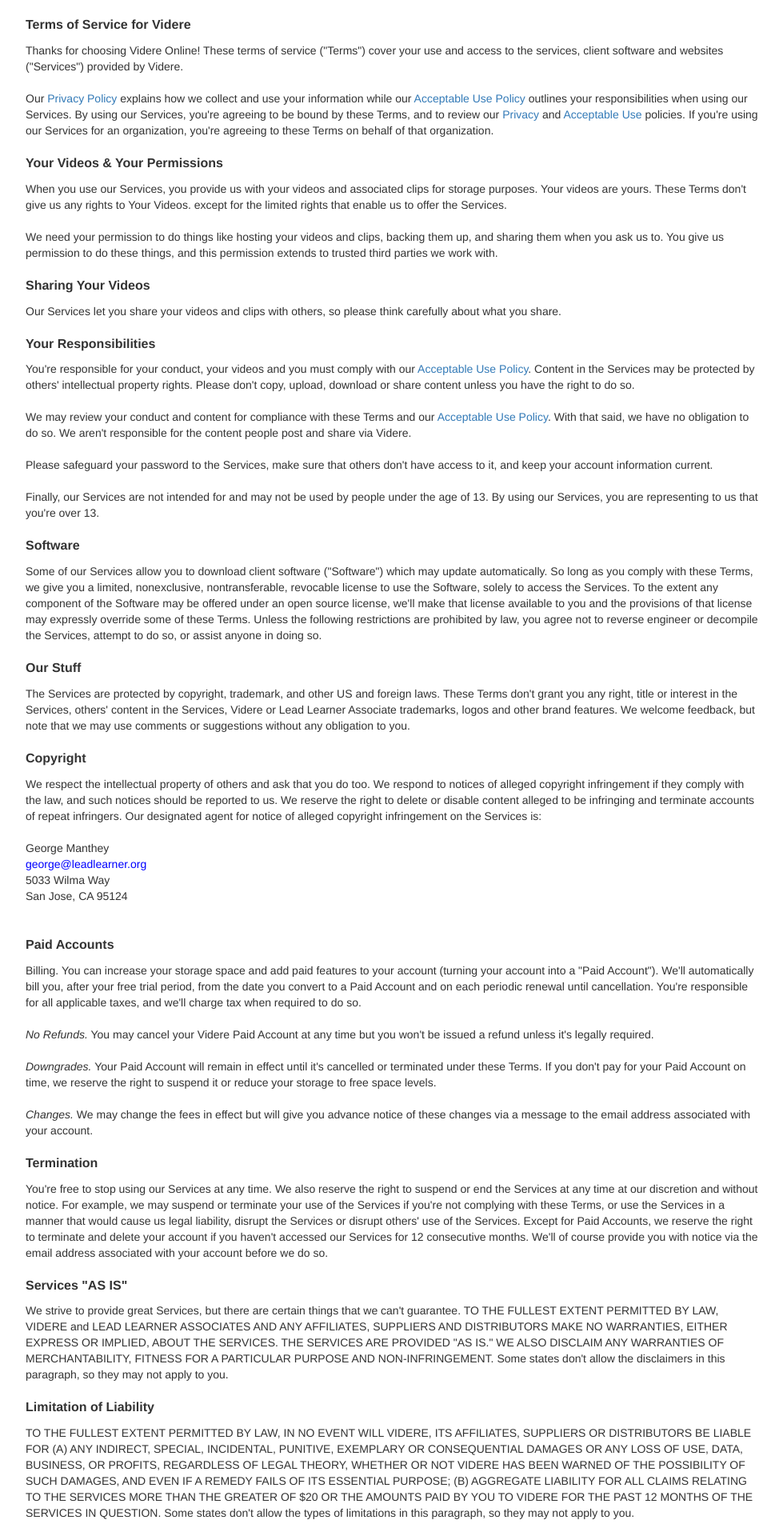
After one commit to onlystar1991/paint-service-portal, a CodeIgniter app: page /database/home/terms in a window 1280 px wide. The commit adds this page. Shown: the top 1920 px of the page at 80% size, without its empty margins (148-1127 px from the left). Run offline with CodeIgniter, Linux system fonts and the light colour scheme; classes that the project's autoload settings leave out are loaded by file name.

Commit message:
welcome page, terms of service added

```diff
--- a/application/config/routes.php
+++ b/application/config/routes.php
@@ -54,3 +54,4 @@
 $route['translate_uri_dashes'] = FALSE;
 $route['video_detail/(:any)'] = 'home/video_detail/$1';
 $route['reset_password/(:any)'] = 'user/reset_password/$1';
+$route['/'] = 'home/welcome';
--- a/application/controllers/Home.php
+++ b/application/controllers/Home.php
@@ -17,6 +17,7 @@
 		// Controller Specific CSS and Scripts
 
 		$this->data = array();
+		$this->script = array();
 
 	}
 
@@ -29,9 +30,27 @@
 				redirect('home/dashboard');
 			}
 		} else {
-			redirect('user/login');
+			redirect('home/welcome');
 		}
 	}
+
+	public function welcome() {
+		$this->css = array('home_welcome');
+		$this->template->load('main', 'home/welcome', $this->css, $this->script, $this->data);
+	}
+	public function terms() {
+		$this->css = array('home_welcome');
+		$this->template->load('main', 'home/_terms', $this->css, $this->script, $this->data);
+	}
+	public function policy() {
+		$this->css = array('home_welcome');
+		$this->template->load('main', 'home/_policy', $this->css, $this->script, $this->data);
+	}
+	public function agreement() {
+		$this->css = array('home_welcome');
+		$this->template->load('main', 'home/_agreement', $this->css, $this->script, $this->data);
+	}
+
 
 	public function dashboard() {
 		if ($this->user_model->is_logged_in()) {
--- a/application/models/user_model.php
+++ b/application/models/user_model.php
@@ -41,22 +41,25 @@
 		return $this->session->userdata('email') ? true : false;
 	}
 
-	public function register($email, $password) {
+	public function register($first_name, $last_name, $email, $password) {
 		$query = $this->db->select('email, id, pass')
 				->where('email', $email)
 				->limit(1)
 				->get('tbl_users');
-
 		if ($query->num_rows() === 1) {
 			return false;
 		} else {
-			$create_bucket = $this->backblaze->create_bucket($this->generate_bucket_name($email), 'allPublic');
+			// $create_bucket = $this->backblaze->create_bucket($this->generate_bucket_name($email), 'allPublic');
+			$create_bucket = 1;
 			if ($create_bucket) {
-				$data = array(
+				$data = array (
+					'first_name' => $first_name,
+					'last_name' => $last_name,
 					'email' => $email,
 					'pass' => md5($password),
 					'default_categories' => "{'categoryA', 'categoryB','categoryC','categoryD','categoryE','categoryF'}",
-					'bucket_id' => $create_bucket['bucket_id']
+					// 'bucket_id' => $create_bucket['bucket_id'],
+					'register' => date("Y-m-d H:i:s")
 				);
 				return $this->db->insert('tbl_users', $data);
 			} else {
--- /dev/null
+++ b/application/views/home/_terms.php
@@ -0,0 +1,98 @@
+<div class="container">
+	<div class="col-xs-12 col-sm-10 col-md-10 col-md-offset-1 col-sm-offset-1 main-content">
+		<p class="title">Terms of Service for Videre </p>
+
+		Thanks for choosing Videre Online! These terms of service ("Terms") cover your use and access to the services, client software and websites ("Services") provided by Videre.
+		<br><br>
+		Our <a href="<?= base_url()?>policy">Privacy Policy</a> explains how we collect and use your information while our <a href="<?= base_url()?>agreement">Acceptable Use Policy</a> outlines your responsibilities when using our Services. By using our Services, you're agreeing to be bound by these Terms, and to review our <a href="<?= base_url()?>policy">Privacy</a> and <a href="<?= base_url()?>agreement">Acceptable Use</a> policies. If you're using our Services for an organization, you're agreeing to these Terms on behalf of that organization.
+		<br><br>
+		<p class="title">Your Videos & Your Permissions</p>
+		When you use our Services, you provide us with your videos and associated clips for storage purposes. Your videos are yours. These Terms don't give us any rights to Your Videos. except for the limited rights that enable us to offer the Services.
+		<br><br>
+		We need your permission to do things like hosting your videos and clips, backing them up, and sharing them when you ask us to. You give us permission to do these things, and this permission extends to trusted third parties we work with.
+		<br><br>
+		<p class="title">Sharing Your Videos</p>
+		Our Services let you share your videos and clips with others, so please think carefully about what you share.
+		<br><br>
+		<p class="title">Your Responsibilities</p>
+
+		You're responsible for your conduct, your videos and you must comply with our <a href="<?= base_url()?>agreement">Acceptable Use Policy</a>. Content in the Services may be protected by others' intellectual property rights. Please don't copy, upload, download or share content unless you have the right to do so.
+		<br><br>
+		We may review your conduct and content for compliance with these Terms and our <a href="<?= base_url()?>agreement">Acceptable Use Policy</a>.
+		With that said, we have no obligation to do so. We aren't responsible for the content people post and share via Videre.
+		<br><br>
+		Please safeguard your password to the Services, make sure that others don't have access to it, and keep your account information current.
+		<br><br>
+		Finally, our Services are not intended for and may not be used by people under the age of 13. By using our Services, you are representing to us that you're over 13.
+		<br><br>
+		<p class="title">Software</p>
+		Some of our Services allow you to download client software ("Software") which may update automatically. So long as you comply with these Terms, we give you a limited, nonexclusive, nontransferable, revocable license to use the Software, solely to access the Services. To the extent any component of the Software may be offered under an open source license, we'll make that license available to you and the provisions of that license may expressly override some of these Terms. Unless the following restrictions are prohibited by law, you agree not to reverse engineer or decompile the Services, attempt to do so, or assist anyone in doing so.
+		<br></br>
+		<p class="title">Our Stuff</p>
+		The Services are protected by copyright, trademark, and other US and foreign laws. These Terms don't grant you any right, title or interest in the Services, others' content in the Services, Videre or Lead Learner Associate trademarks, logos and other brand features. We welcome feedback, but note that we may use comments or suggestions without any obligation to you.
+		<br><br>
+		<p class="title">Copyright</p>
+		We respect the intellectual property of others and ask that you do too. We respond to notices of alleged copyright infringement if they comply with the law, and such notices should be reported to us. We reserve the right to delete or disable content alleged to be infringing and terminate accounts of repeat infringers. Our designated agent for notice of alleged copyright infringement on the Services is:
+		<br><br>
+		George Manthey<br>
+		<a class="mailto" href="mailto:george@leadlearner.org?Subject=Ask%20Questions">george@leadlearner.org</a>
+		<br>
+		5033 Wilma Way<br>
+		San Jose, CA  95124<br>
+		<br><br>
+
+		<p class="title">Paid Accounts</p>
+		Billing. You can increase your storage space and add paid features to your account (turning your account into a "Paid Account"). We'll automatically bill you, after your free trial period, from the date you convert to a Paid Account and on each periodic renewal until cancellation. You're responsible for all applicable taxes, and we'll charge tax when required to do so.
+		<br><br>
+		<span class="italic-font">No Refunds.</span> You may cancel your Videre Paid Account at any time but you won't be issued a refund unless it's legally required.
+		<br><br>
+		<span class="italic-font">Downgrades.</span> Your Paid Account will remain in effect until it's cancelled or terminated under these Terms. If you don't pay for your Paid Account on time, we reserve the right to suspend it or reduce your storage to free space levels.
+		<br><br>
+		<span class="italic-font">Changes.</span> We may change the fees in effect but will give you advance notice of these changes via a message to the email address associated with your account.
+		<br><br>
+		<p class="title">Termination</p>
+		You're free to stop using our Services at any time. We also reserve the right to suspend or end the Services at any time at our discretion and without notice. For example, we may suspend or terminate your use of the Services if you're not complying with these Terms, or use the Services in a manner that would cause us legal liability, disrupt the Services or disrupt others' use of the Services. Except for Paid Accounts, we reserve the right to terminate and delete your account if you haven't accessed our Services for 12 consecutive months. We'll of course provide you with notice via the email address associated with your account before we do so.
+		<br><br>
+		<p class="title">Services "AS IS"</p>
+		We strive to provide great Services, but there are certain things that we can't guarantee. TO THE FULLEST EXTENT PERMITTED BY LAW, VIDERE and LEAD LEARNER ASSOCIATES AND ANY AFFILIATES, SUPPLIERS AND DISTRIBUTORS MAKE NO WARRANTIES, EITHER EXPRESS OR IMPLIED, ABOUT THE SERVICES. THE SERVICES ARE PROVIDED "AS IS." WE ALSO DISCLAIM ANY WARRANTIES OF MERCHANTABILITY, FITNESS FOR A PARTICULAR PURPOSE AND NON-INFRINGEMENT. Some states don't allow the disclaimers in this paragraph, so they may not apply to you.
+		<br><br>
+		<p class="title">Limitation of Liability</p>
+		TO THE FULLEST EXTENT PERMITTED BY LAW, IN NO EVENT WILL VIDERE, ITS AFFILIATES, SUPPLIERS OR DISTRIBUTORS BE LIABLE FOR (A) ANY INDIRECT, SPECIAL, INCIDENTAL, PUNITIVE, EXEMPLARY OR CONSEQUENTIAL DAMAGES OR ANY LOSS OF USE, DATA, BUSINESS, OR PROFITS, REGARDLESS OF LEGAL THEORY, WHETHER OR NOT VIDERE HAS BEEN WARNED OF THE POSSIBILITY OF SUCH DAMAGES, AND EVEN IF A REMEDY FAILS OF ITS ESSENTIAL PURPOSE; (B) AGGREGATE LIABILITY FOR ALL CLAIMS RELATING TO THE SERVICES MORE THAN THE GREATER OF $20 OR THE AMOUNTS PAID BY YOU TO VIDERE FOR THE PAST 12 MONTHS OF THE SERVICES IN QUESTION. Some states don't allow the types of limitations in this paragraph, so they may not apply to you.
+		<br><br>
+		<p class="title">Resolving Disputes</p>
+		<span class="italic-font">Let's Try To Work Things Out First.</span> We want to address your concerns without needing a formal legal case. Before filing a claim against Videre, you agree to try to resolve the dispute informally by contacting info@leadlearner.org. We'll try to resolve the dispute informally by contacting you via email. If a dispute is not resolved within 15 days of submission, you or Videre may bring a formal proceeding.
+		<br><br>
+
+		<span class="italic-font">We Both Agree To Arbitrate.</span> You and Videre agree to resolve any claims relating to these Terms or the Services through final and binding arbitration, except as set forth under Exceptions to Agreement to Arbitrate below.
+		<br><br>
+
+		<span class="italic-font">Opt-out of Agreement to Arbitrate.</span> You can decline this agreement to arbitrate (only within 30 days of agreeing to these Terms of Service) by contacting Videre at info@leadlearner.org.
+		<br><br>
+
+		<span class="italic-font">Arbitration Procedures.</span> The American Arbitration Association (AAA) will administer the arbitration under its Commercial Arbitration Rules and the Supplementary Procedures for Consumer Related Disputes. The arbitration will be held in San Jose (CA), or any other location we agree to.
+		<br><br>
+
+		<span class="italic-font">Arbitration Fees and Incentives.</span> The AAA rules will govern payment of all arbitration fees. Videre will not seek its attorneys' fees and costs in arbitration unless the arbitrator determines that your claim is frivolous.
+		<br><br>
+
+		<span class="italic-font">Exceptions to Agreement to Arbitrate.</span> Either you or Videre may assert claims, if they qualify, in small claims court in San Jose (CA) or any United States county where you live or work. Either party may bring a lawsuit solely for injunctive relief to stop unauthorized use or abuse of the Services, or intellectual property infringement (for example, trademark, trade secret, copyright, or patent rights) without first engaging in arbitration or the informal dispute-resolution process described above.
+		<br><br>
+
+		<span class="italic-font">No Class Actions.</span> You may only resolve disputes with us on an individual basis, and may not bring a claim as a plaintiff or a class member in a class, consolidated, or representative action. Class arbitrations, class actions, private attorney general actions, and consolidation with other arbitrations aren't allowed.
+		<br><br>
+
+		<span class="italic-font">Judicial forum for disputes.</span> In the event that the agreement to arbitrate is found not to apply to you or your claim, you and Videre agree that any judicial proceeding (other than small claims actions) will be brought in the federal or state courts of Santa Clara County (CA). Both you and Videre consent to venue and personal jurisdiction there.
+		<br><br>
+		<p class="title">Controlling Law</p>
+		These Terms will be governed by California law except for its conflicts of laws principles.
+
+		<br><br>
+		<p class="title">Entire Agreement</p>
+		These Terms constitute the entire agreement between you and Videre with respect to the subject matter of these Terms, and supersede and replace any other prior or contemporaneous agreements, or terms and conditions applicable to the subject matter of these Terms. These Terms create no third party beneficiary rights.
+		Waiver, Severability & Assignment
+		Videre’s failure to enforce a provision is not a waiver of its right to do so later. If a provision is found unenforceable, the remaining provisions of the Terms will remain in full effect and an enforceable term will be substituted reflecting our intent as closely as possible. You may not assign any of your rights under these Terms, and any such attempt will be void. Videre may assign its rights to any of its affiliates or subsidiaries, or to any successor in interest of any business associated with the Services.
+		<br><br>
+		<p class="title">Modifications</p>
+		We may revise these Terms from time to time, and will always post the most current version on our website. If a revision meaningfully reduces your rights, we will notify you (by, for example, sending a message to the email address associated with your account, posting on our blog or on this page). By continuing to use or access the Services after the revisions come into effect, you agree to be bound by the revised Terms.
+	</div>
+</div>
--- a/application/views/home/select_plan.php
+++ b/application/views/home/select_plan.php
@@ -74,6 +74,8 @@
             </div>
         </div>
     </div>
+    <br><br><br>
+    <a href="<?= base_url()?>/home/dashboard" class="btn btn-primary">Continue with free trial!</a>
 </div>
 
 
--- /dev/null
+++ b/assets/css/home_welcome.css
@@ -0,0 +1,16 @@
+.description {
+	font-size: 20px;
+}
+.description a, .mailto {
+	color: blue;
+}
+.title {
+	font-size: 16px;
+	font-weight: 600;
+}
+.main-content {
+	margin-top: 20px;
+}
+.italic-font {
+	font-style: italic;
+}
```
Also changed, not shown: application/config/email.php (added, +7 -0 lines), application/controllers/User.php (+52 -7 lines), application/views/home/_agreement.php (added, +27 -0 lines), application/views/home/_policy.php (added, +70 -0 lines), application/views/home/welcome.php (added, +30 -0 lines), application/views/mails/registeration.php (added, +8 -0 lines), application/views/user/login.php (+10 -2 lines), application/views/user/register.php (+16 -1 lines), assets/img/logo.jpg (added).
